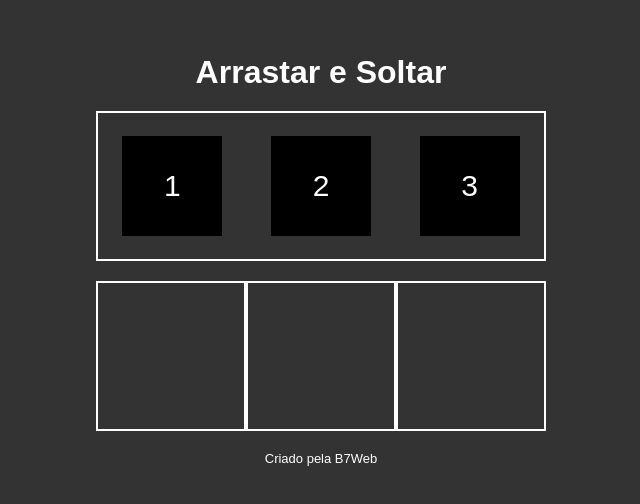
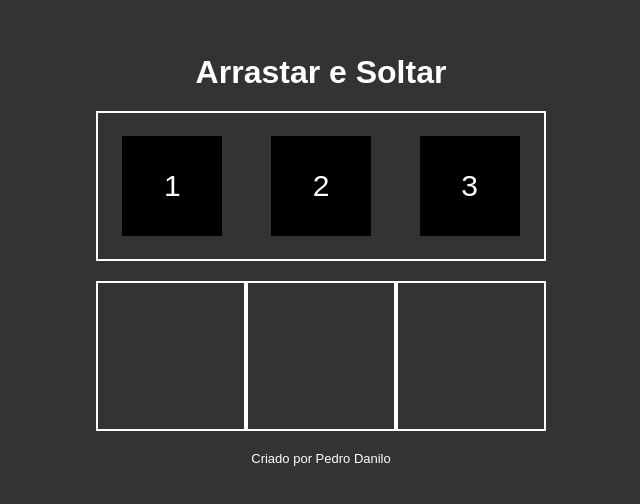
Before and after one commit to pedrodanilo48/jogodavelha, a plain HTML site: page projeto 6/index.html in a window 1280 px wide. Shown: the part 150-654 px from the top of the page, 319-959 px from the left. Drawn offline with Linux system fonts and the light colour scheme.

Commit message:
Update index.html

```diff
--- a/projeto 6/index.html
+++ b/projeto 6/index.html
@@ -22,7 +22,7 @@
         <div class="area" data-name="c"></div>
     </div>
 
-    <footer>Criado pela B7Web</footer>
+    <footer>Criado por Pedro Danilo</footer>
 
     <script src="script.js"></script>
 </body>
```
